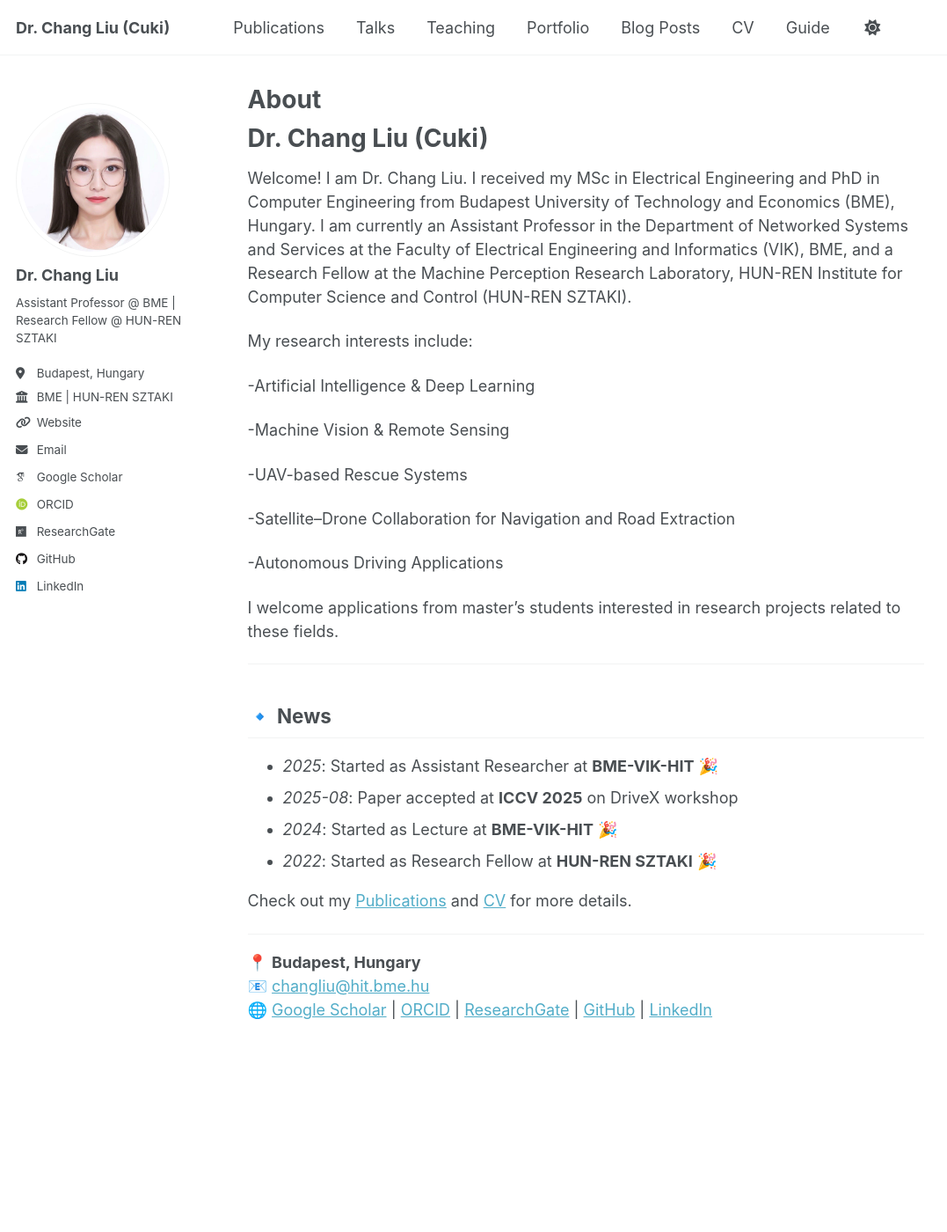
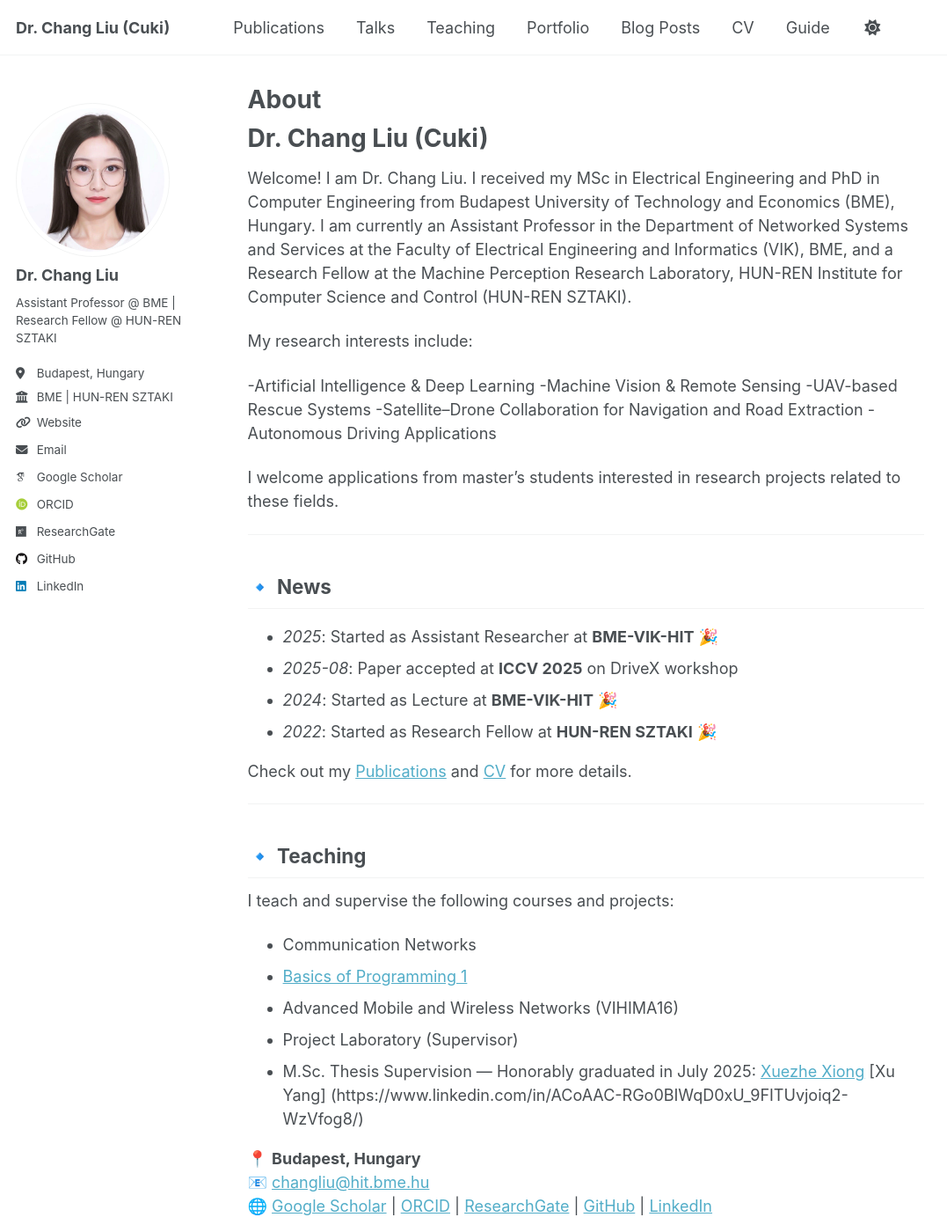
Before and after one commit to ChangLiu-bp/changliu-bp.github.io, a Jekyll site: the page built from _pages/about.md, in a window 1280 px wide and 1400 px high. Shown: the whole window at 88% size, without its empty margins (0-1077 px from the left). Built offline with Jekyll 4.4.1, drawn with Linux system fonts in a browser that asks for light colours; some web fonts are replaced; a script that is not in the unit is left out.

Commit message:
Update about.md

```diff
--- a/_pages/about.md
+++ b/_pages/about.md
@@ -14,13 +14,9 @@ Welcome! I am Dr. Chang Liu. I received my MSc in Electrical Engineering and PhD
 My research interests include:
 
 -Artificial Intelligence & Deep Learning
-
 -Machine Vision & Remote Sensing
-
 -UAV-based Rescue Systems
-
 -Satellite–Drone Collaboration for Navigation and Road Extraction
-
 -Autonomous Driving Applications
 
 I welcome applications from master’s students interested in research projects related to these fields.
@@ -37,6 +33,18 @@ Check out my [Publications](/publications/) and [CV](/files/CV.pdf) for more det
 
 ---
 
+## 🔹 Teaching
+I teach and supervise the following courses and projects:
+
+- Communication Networks
+- [Basics of Programming 1](https://www.eet.bme.hu/~nemeth/index/)
+- Advanced Mobile and Wireless Networks (VIHIMA16)
+- Project Laboratory (Supervisor)
+- M.Sc. Thesis Supervision — Honorably graduated in July 2025:
+  [Xuezhe Xiong](https://scholar.google.com.hk/citations?user=_IlWDnEBVQ8C&hl=en&oi=sra)
+  [Xu Yang] (https://www.linkedin.com/in/ACoAAC-RGo0BIWqD0xU_9FITUvjoiq2-WzVfog8/)
+
+
 📍 **Budapest, Hungary**
 📧 [changliu@hit.bme.hu](mailto:changliu@hit.bme.hu)
 🌐 [Google Scholar](https://scholar.google.com.hk/citations?user=-azXsEwAAAAJ&hl=en) | [ORCID](https://orcid.org/0000-0001-6610-5348) | [ResearchGate](https://www.researchgate.net/profile/Chang-Liu-367) | [GitHub](https://github.com/ChangLiu-bp) | [LinkedIn](https://www.linkedin.com/in/dr-chang-liu-9305a7180/)
```
